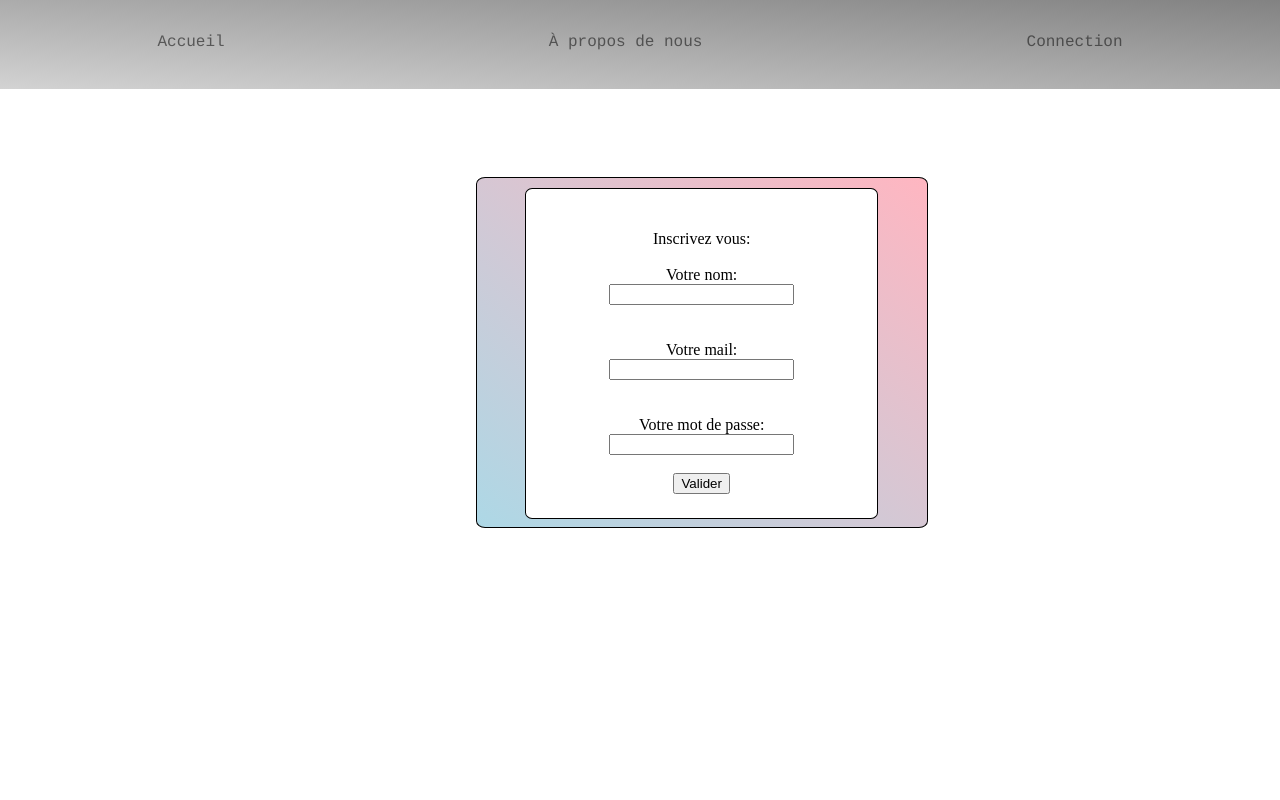
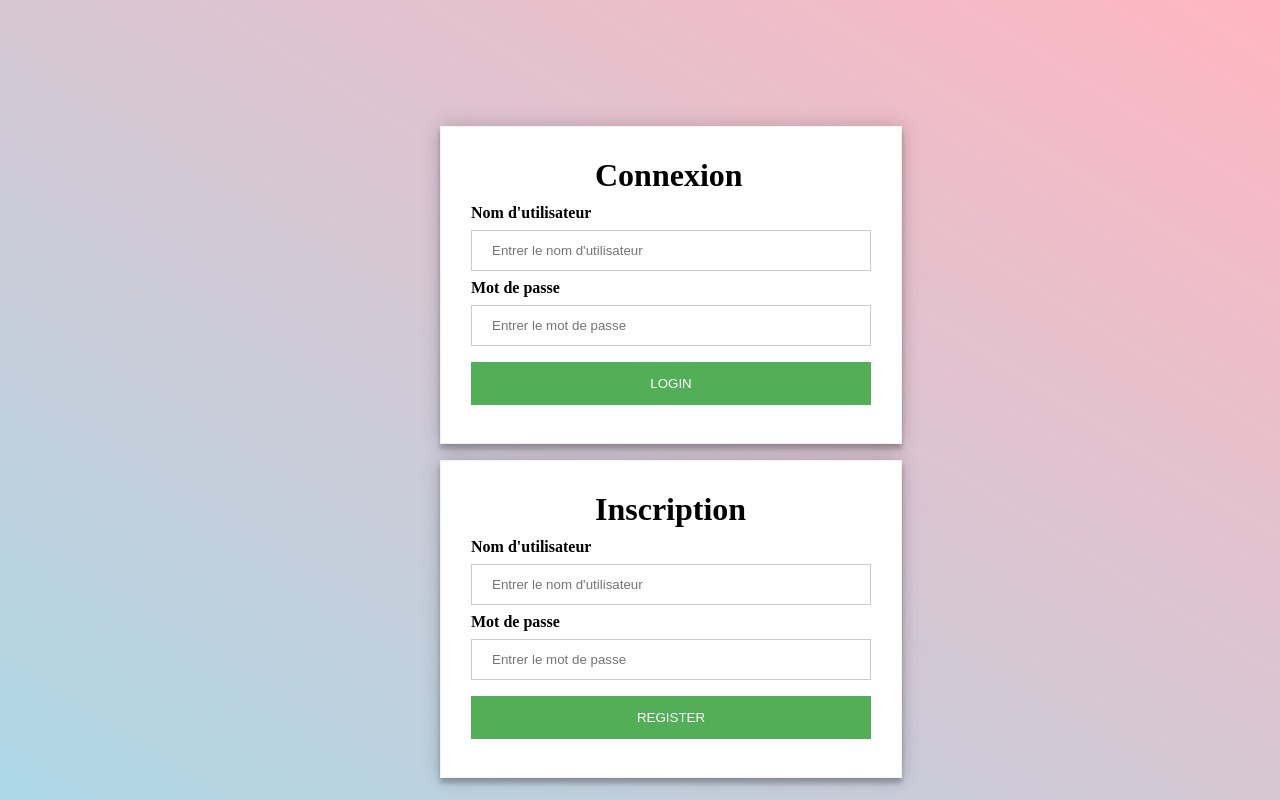
Before and after one commit to AnisBastide/WebProject, a PHP site: page /Connection.php in a window 1280 px wide. Run offline with PHP 8.4, Linux system fonts and the light colour scheme; data that the repository does not hold is empty.

Commit message:
no message

```diff
--- a/Connection.php
+++ b/Connection.php
@@ -1,43 +1,58 @@
-<?php require "Plugin/connect.php"; ?>
-<?php require "Plugin/autoform.php"; ?>
-<DOCTYPE html>
-<html lang="en">
+<html>
+
 <head>
-    <meta charset="UTF-8">
-    <link rel="stylesheet" href="style.css">
-    <meta name="viewport" content="width=device-width, initial-scale=1.0">
-    <title>Document</title>
+    <meta charset="utf-8">
+    <!-- importer le fichier de style -->
+    <link rel="stylesheet" href="style2.css" media="screen" type="text/css" />
 </head>
+
 <body>
-<?php include "Plugin/header.php" ;  ?>
-<div id="bgform">
-<form id="register" method="POST" action="#" >
-<?php
-               $connect = new connect('root','root','web_project','mysql','localhost');
-               echo '</br>';
 
-               echo 'Inscrivez vous:';
-               echo '</br>';
-               echo '</br>';
-               $form = new autoform;
-               $form->getInputText("name","Votre nom:");
-               echo '</br>';
-               $form->getInputText("mail","Votre mail:");
-               echo '</br>';
-               $form->getInputPassword("user_password","Votre mot de passe:","8");
-               echo '</br>';
-               echo '</br>';
-               $form->getInputSubmit("Valider","submit");
-               $connect->getInsert("user",array('NULL',"'".$_POST["name"]."'","'".$_POST["user_password"]."'","'".$_POST["mail"]."'"));
+        <div id="container">
+            <!-- zone de connexion -->
+
+            <form action="Plugin/verification.php" method="POST">
+                <h1>Connexion</h1>
+
+                <label><b>Nom d'utilisateur</b></label>
+                <input type="text" placeholder="Entrer le nom d'utilisateur" name="username" required>
+
+                <label><b>Mot de passe</b></label>
+                <input type="password" placeholder="Entrer le mot de passe" name="password" required>
+
+                <input type="submit" id='submit' value='LOGIN'>
+                <?php
+                if (isset($_GET['erreur'])) {
+                    $err = $_GET['erreur'];
+                    if ($err == 1 || $err == 2)
+                        echo "<p style='color:red'>Utilisateur ou mot de passe incorrect</p>";
+                }
+                ?>
+
+            </form>
+            <form action="Plugin/register.php" method="POST">
+                <h1>Inscription</h1>
+
+                <label><b>Nom d'utilisateur</b></label>
+                <input type="text" placeholder="Entrer le nom d'utilisateur" name="username" required>
+
+                <label><b>Mot de passe</b></label>
+                <input type="password" placeholder="Entrer le mot de passe" name="password" required>
+
+                <input type="submit" id='submit' value='REGISTER'>
+                <?php
+                if (isset($_GET['erreur'])) {
+                    $err = $_GET['erreur'];
+                    if ($err == 1 || $err == 2)
+                        echo "<p style='color:red'>Utilisateur ou mot de passe non valide</p>";
+                }
+                ?>
 
 
 
+            </form>
+        </div>
 
+</body>
 
-
-               ?>
-               </form>
-               <div>
-<?php include "Plugin/footer.php";   ?>
-</body>
 </html>
--- a/NewWebProject.php
+++ b/NewWebProject.php
@@ -10,10 +10,7 @@
 <body>
 <?php include "Plugin/header.php" ;  ?>
 <?php
-               $connect = new connect('root','root','web_project','mysql','localhost');
-               echo '</br>';
 
-               $connect->getAllRows('user',"*");
 
 
                ?>
--- /dev/null
+++ b/style2.css
@@ -0,0 +1,52 @@
+body{
+    background-image:
+    linear-gradient(
+        to top right,
+        lightblue, lightpink
+      );
+}
+#container{
+    width:400px;
+    margin:0 auto;
+    margin-top:10%;
+
+}
+/* Bordered form */
+form {
+    width:100%;
+    padding: 30px;
+    border: 1px solid #f1f1f1;
+    background: #fff;
+    box-shadow: 0 0 20px 0 rgba(0, 0, 0, 0.2), 0 5px 5px 0 rgba(0, 0, 0, 0.24);
+}
+#container h1{
+    width: 38%;
+    margin: 0 auto;
+    padding-bottom: 10px;
+}
+
+/* Full-width inputs */
+input[type=text], input[type=password] {
+    width: 100%;
+    padding: 12px 20px;
+    margin: 8px 0;
+    display: inline-block;
+    border: 1px solid #ccc;
+    box-sizing: border-box;
+}
+
+/* Set a style for all buttons */
+input[type=submit] {
+    background-color: #53af57;
+    color: white;
+    padding: 14px 20px;
+    margin: 8px 0;
+    border: none;
+    cursor: pointer;
+    width: 100%;
+}
+input[type=submit]:hover {
+    background-color: white;
+    color: #53af57;
+    border: 1px solid #53af57;
+}
```
Also changed, not shown: Plugin/principale.php (added, +31 -0 lines), Plugin/register.php (added, +36 -0 lines), Plugin/verification.php (added, +45 -0 lines).
